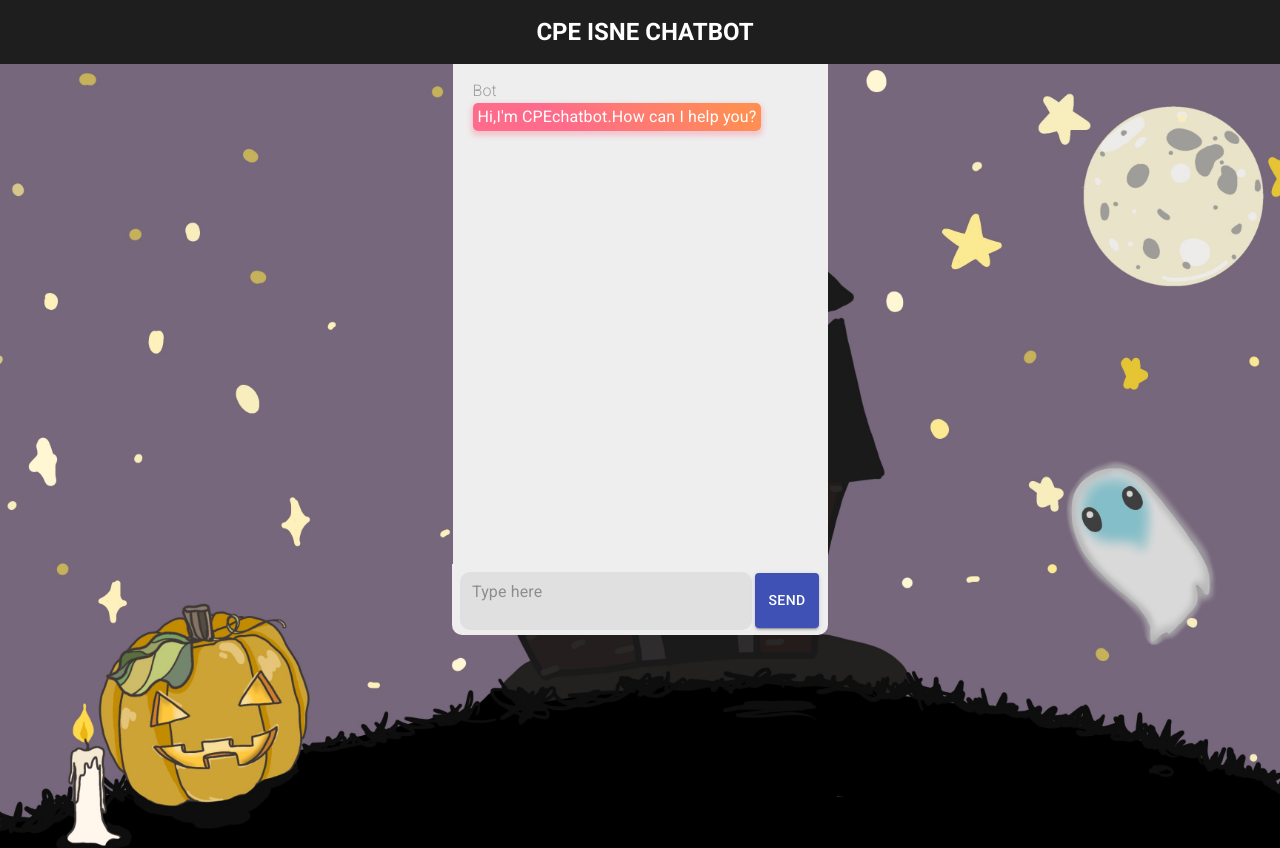
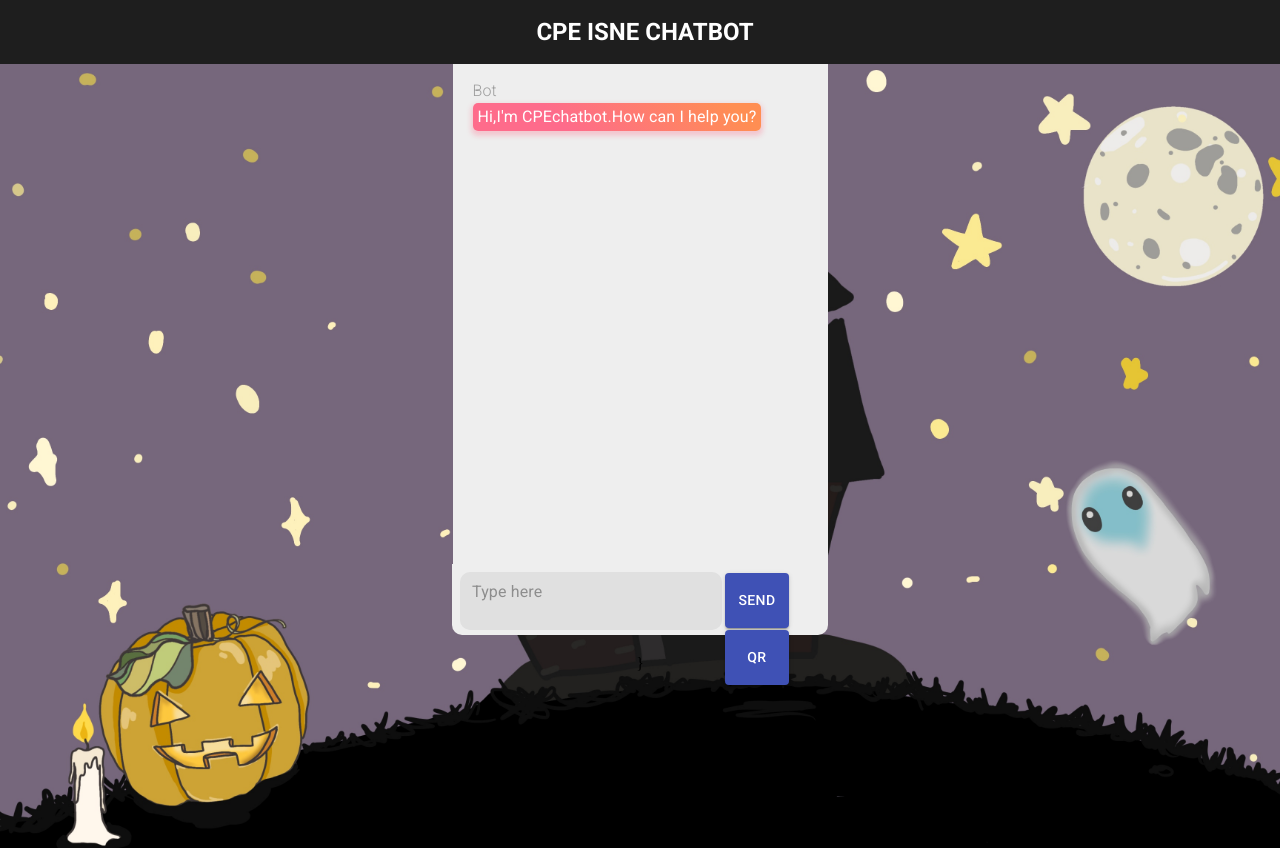
Before and after one commit to FkySaharat/CpeIsneChatbot, a React (Create React App) app: page / in a window 1280 px wide. Shown: the top 848 px of the page. Built offline with nearby package versions, Linux system fonts and the light colour scheme.

Commit message:
QR feature

```diff
--- a/package.json
+++ b/package.json
@@ -7,6 +7,7 @@
     "@material-ui/icons": "^4.5.1",
     "react": "^16.11.0",
     "react-dom": "^16.10.2",
+    "react-qr-reader": "^2.2.1",
     "react-scripts": "3.2.0",
     "react-scroll": "^1.7.14"
   },
--- a/src/App.js
+++ b/src/App.js
@@ -27,6 +27,7 @@ export default class extends Component{
     //const isMobile =this.state.width <= 500;
 
     return(
+
       <Fragment>
         <Navbar/>
         <Chatbot/>
--- a/src/components/chatbot.jsx
+++ b/src/components/chatbot.jsx
@@ -8,6 +8,7 @@ import { Link, Element , Events, animateScroll as scroll, scrollSpy, scroller }
 
 import {Button,Grid, Box,InputBase} from "@material-ui/core";
 import { styled } from '@material-ui/core/styles';
+import QrReader from 'react-qr-reader';
 
 
 const ShowMessagesbox = styled(Grid)({
@@ -61,7 +62,7 @@ class Chatbot extends Component {
       count:0,
       messagebuffer:[{mode:'',time:0,type:'message',payload:"Hi,I'm CPEchatbot.How can I help you?"}],
       InputMessage:'',
-
+      showqr:false
     };
 
     constructor() {
@@ -174,6 +175,21 @@ class Chatbot extends Component {
 
     }
 
+    handleScan = data => {
+      if (data!=null) {
+        this.handlemessage(data);
+        this.setState({showqr:false});
+      }
+    }
+
+    handleqr = data => {
+
+      this.setState({showqr:!this.state.showqr});
+    }
+
+    handleError = err => {
+      console.error(err)
+    }
 
     render() {
       /* const Messages=this.state.InputMessage; */
@@ -205,9 +221,19 @@ class Chatbot extends Component {
                 <Button variant="contained" color="primary"   onClick={()=>this.handlemessage(this.state.InputMessage)} style={{width:"50px",height:"100%",margin:"1px"}}>
                      send
                 </Button>
+                <Button variant="contained" color="primary"   onClick={()=>this.handleqr()} style={{width:"50px",height:"100%",margin:"1px"}}>
+                     qr
+                </Button>
               </Box>
             </InputMessagesbox>
-
+            {this.state.showqr &&
+            <QrReader
+             delay={300}
+             onError={this.handleError}
+             onScan={this.handleScan}
+            style={{ width: '120px' }}
+            />
+            }}
 
         </Grid>
 
```
Also changed, not shown: 1 other file (tests, documents, lock files or other folders).
